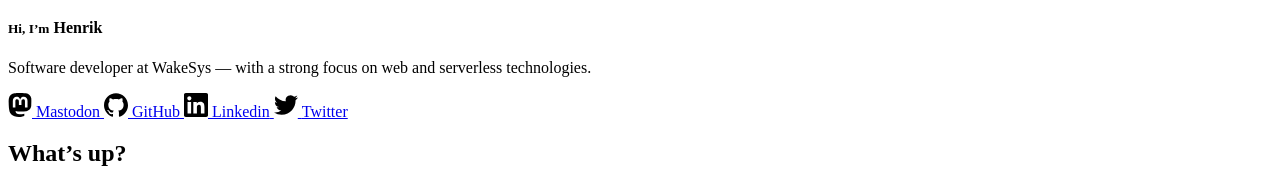
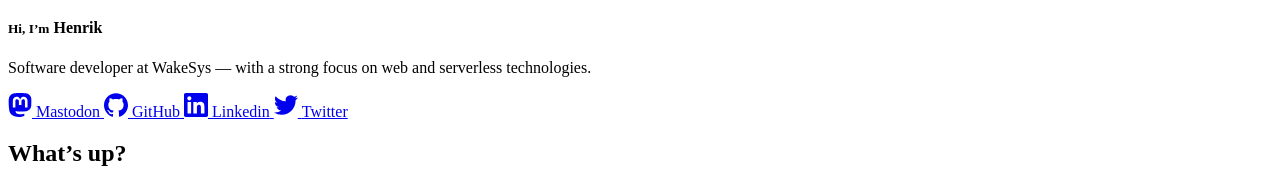
Before and after one commit to HenrikFricke/personal-website, an Eleventy site: page src/index.njk in a window 1280 px wide. Shown: the part 1382-1566 px from the top of the page. Built offline with nearby package versions, Linux system fonts and the light colour scheme; Eleventy itself is replaced by a stand-in of ours; files that its build step writes are made by us from their sources; what @mightyplow/eleventy-plugin-cache-buster, markdown-it-for-inline would draw is missing.

Commit message:
fix(icons): support dark mode

```diff
--- a/src/_includes/icons/github.njk
+++ b/src/_includes/icons/github.njk
@@ -1,4 +1,12 @@
 <svg role="img" width="24" height="24" viewBox="0 0 24 24" xmlns="http://www.w3.org/2000/svg">
   <path
-    d="M12 .297c-6.63 0-12 5.373-12 12 0 5.303 3.438 9.8 8.205 11.385.6.113.82-.258.82-.577 0-.285-.01-1.04-.015-2.04-3.338.724-4.042-1.61-4.042-1.61C4.422 18.07 3.633 17.7 3.633 17.7c-1.087-.744.084-.729.084-.729 1.205.084 1.838 1.236 1.838 1.236 1.07 1.835 2.809 1.305 3.495.998.108-.776.417-1.305.76-1.605-2.665-.3-5.466-1.332-5.466-5.93 0-1.31.465-2.38 1.235-3.22-.135-.303-.54-1.523.105-3.176 0 0 1.005-.322 3.3 1.23.96-.267 1.98-.399 3-.405 1.02.006 2.04.138 3 .405 2.28-1.552 3.285-1.23 3.285-1.23.645 1.653.24 2.873.12 3.176.765.84 1.23 1.91 1.23 3.22 0 4.61-2.805 5.625-5.475 5.92.42.36.81 1.096.81 2.22 0 1.606-.015 2.896-.015 3.286 0 .315.21.69.825.57C20.565 22.092 24 17.592 24 12.297c0-6.627-5.373-12-12-12" />
+    d="M12 .297c-6.63 0-12 5.373-12 12 0 5.303 3.438 9.8 8.205 11.385.6.113.82-.258.82-.577
+      0-.285-.01-1.04-.015-2.04-3.338.724-4.042-1.61-4.042-1.61C4.422 18.07 3.633 17.7 3.633 17.7c-1.087-.744.084-.729.084-.729
+      1.205.084 1.838 1.236 1.838 1.236 1.07 1.835 2.809 1.305
+      3.495.998.108-.776.417-1.305.76-1.605-2.665-.3-5.466-1.332-5.466-5.93 0-1.31.465-2.38
+      1.235-3.22-.135-.303-.54-1.523.105-3.176 0 0 1.005-.322 3.3 1.23.96-.267 1.98-.399 3-.405 1.02.006 2.04.138 3 .405
+      2.28-1.552 3.285-1.23 3.285-1.23.645 1.653.24 2.873.12 3.176.765.84 1.23 1.91 1.23 3.22 0 4.61-2.805 5.625-5.475
+      5.92.42.36.81 1.096.81 2.22 0 1.606-.015 2.896-.015 3.286 0 .315.21.69.825.57C20.565 22.092 24 17.592 24
+      12.297c0-6.627-5.373-12-12-12"
+    fill="currentColor"/>
 </svg>
--- a/src/_includes/icons/linkedin.njk
+++ b/src/_includes/icons/linkedin.njk
@@ -1,4 +1,9 @@
 <svg role="img" width="24" height="24" viewBox="0 0 24 24" xmlns="http://www.w3.org/2000/svg">
   <path
-    d="M20.447 20.452h-3.554v-5.569c0-1.328-.027-3.037-1.852-3.037-1.853 0-2.136 1.445-2.136 2.939v5.667H9.351V9h3.414v1.561h.046c.477-.9 1.637-1.85 3.37-1.85 3.601 0 4.267 2.37 4.267 5.455v6.286zM5.337 7.433c-1.144 0-2.063-.926-2.063-2.065 0-1.138.92-2.063 2.063-2.063 1.14 0 2.064.925 2.064 2.063 0 1.139-.925 2.065-2.064 2.065zm1.782 13.019H3.555V9h3.564v11.452zM22.225 0H1.771C.792 0 0 .774 0 1.729v20.542C0 23.227.792 24 1.771 24h20.451C23.2 24 24 23.227 24 22.271V1.729C24 .774 23.2 0 22.222 0h.003z" />
+    d="M20.447 20.452h-3.554v-5.569c0-1.328-.027-3.037-1.852-3.037-1.853 0-2.136 1.445-2.136
+      2.939v5.667H9.351V9h3.414v1.561h.046c.477-.9 1.637-1.85 3.37-1.85 3.601 0 4.267 2.37 4.267 5.455v6.286zM5.337
+      7.433c-1.144 0-2.063-.926-2.063-2.065 0-1.138.92-2.063 2.063-2.063 1.14 0 2.064.925 2.064 2.063 0 1.139-.925 2.065-2.064
+      2.065zm1.782 13.019H3.555V9h3.564v11.452zM22.225 0H1.771C.792 0 0 .774 0 1.729v20.542C0 23.227.792 24 1.771
+      24h20.451C23.2 24 24 23.227 24 22.271V1.729C24 .774 23.2 0 22.222 0h.003z"
+    fill="currentColor"/>
 </svg>
--- a/src/_includes/icons/mastodon.njk
+++ b/src/_includes/icons/mastodon.njk
@@ -1,4 +1,15 @@
 <svg role="img" width="24" height="24" viewBox="0 0 24 24" xmlns="http://www.w3.org/2000/svg">
   <path
-    d="M23.268 5.313c-.35-2.578-2.617-4.61-5.304-5.004C17.51.242 15.792 0 11.813 0h-.03c-3.98 0-4.835.242-5.288.309C3.882.692 1.496 2.518.917 5.127.64 6.412.61 7.837.661 9.143c.074 1.874.088 3.745.26 5.611.118 1.24.325 2.47.62 3.68.55 2.237 2.777 4.098 4.96 4.857 2.336.792 4.849.923 7.256.38.265-.061.527-.132.786-.213.585-.184 1.27-.39 1.774-.753a.057.057 0 0 0 .023-.043v-1.809a.052.052 0 0 0-.02-.041.053.053 0 0 0-.046-.01 20.282 20.282 0 0 1-4.709.545c-2.73 0-3.463-1.284-3.674-1.818a5.593 5.593 0 0 1-.319-1.433.053.053 0 0 1 .066-.054c1.517.363 3.072.546 4.632.546.376 0 .75 0 1.125-.01 1.57-.044 3.224-.124 4.768-.422.038-.008.077-.015.11-.024 2.435-.464 4.753-1.92 4.989-5.604.008-.145.03-1.52.03-1.67.002-.512.167-3.63-.024-5.545zm-3.748 9.195h-2.561V8.29c0-1.309-.55-1.976-1.67-1.976-1.23 0-1.846.79-1.846 2.35v3.403h-2.546V8.663c0-1.56-.617-2.35-1.848-2.35-1.112 0-1.668.668-1.67 1.977v6.218H4.822V8.102c0-1.31.337-2.35 1.011-3.12.696-.77 1.608-1.164 2.74-1.164 1.311 0 2.302.5 2.962 1.498l.638 1.06.638-1.06c.66-.999 1.65-1.498 2.96-1.498 1.13 0 2.043.395 2.74 1.164.675.77 1.012 1.81 1.012 3.12z" />
+    d="M23.268 5.313c-.35-2.578-2.617-4.61-5.304-5.004C17.51.242 15.792 0 11.813 0h-.03c-3.98 0-4.835.242-5.288.309C3.882.692
+      1.496 2.518.917 5.127.64 6.412.61 7.837.661 9.143c.074 1.874.088 3.745.26 5.611.118 1.24.325 2.47.62 3.68.55 2.237 2.777
+      4.098 4.96 4.857 2.336.792 4.849.923 7.256.38.265-.061.527-.132.786-.213.585-.184 1.27-.39 1.774-.753a.057.057 0 0 0
+      .023-.043v-1.809a.052.052 0 0 0-.02-.041.053.053 0 0 0-.046-.01 20.282 20.282 0 0 1-4.709.545c-2.73
+      0-3.463-1.284-3.674-1.818a5.593 5.593 0 0 1-.319-1.433.053.053 0 0 1 .066-.054c1.517.363 3.072.546 4.632.546.376 0 .75 0
+      1.125-.01 1.57-.044 3.224-.124 4.768-.422.038-.008.077-.015.11-.024 2.435-.464 4.753-1.92
+      4.989-5.604.008-.145.03-1.52.03-1.67.002-.512.167-3.63-.024-5.545zm-3.748
+      9.195h-2.561V8.29c0-1.309-.55-1.976-1.67-1.976-1.23 0-1.846.79-1.846
+      2.35v3.403h-2.546V8.663c0-1.56-.617-2.35-1.848-2.35-1.112 0-1.668.668-1.67 1.977v6.218H4.822V8.102c0-1.31.337-2.35
+      1.011-3.12.696-.77 1.608-1.164 2.74-1.164 1.311 0 2.302.5 2.962 1.498l.638 1.06.638-1.06c.66-.999 1.65-1.498 2.96-1.498
+      1.13 0 2.043.395 2.74 1.164.675.77 1.012 1.81 1.012 3.12z"
+    fill="currentColor"/>
 </svg>
--- a/src/_includes/icons/twitter.njk
+++ b/src/_includes/icons/twitter.njk
@@ -1,4 +1,9 @@
 <svg role="img" width="24" height="24" viewBox="0 0 24 24" xmlns="http://www.w3.org/2000/svg">
   <path
-    d="M23.953 4.57a10 10 0 01-2.825.775 4.958 4.958 0 002.163-2.723c-.951.555-2.005.959-3.127 1.184a4.92 4.92 0 00-8.384 4.482C7.69 8.095 4.067 6.13 1.64 3.162a4.822 4.822 0 00-.666 2.475c0 1.71.87 3.213 2.188 4.096a4.904 4.904 0 01-2.228-.616v.06a4.923 4.923 0 003.946 4.827 4.996 4.996 0 01-2.212.085 4.936 4.936 0 004.604 3.417 9.867 9.867 0 01-6.102 2.105c-.39 0-.779-.023-1.17-.067a13.995 13.995 0 007.557 2.209c9.053 0 13.998-7.496 13.998-13.985 0-.21 0-.42-.015-.63A9.935 9.935 0 0024 4.59z" />
+    d="M23.953 4.57a10 10 0 01-2.825.775 4.958 4.958 0 002.163-2.723c-.951.555-2.005.959-3.127 1.184a4.92 4.92 0 00-8.384
+      4.482C7.69 8.095 4.067 6.13 1.64 3.162a4.822 4.822 0 00-.666 2.475c0 1.71.87 3.213 2.188 4.096a4.904 4.904 0
+      01-2.228-.616v.06a4.923 4.923 0 003.946 4.827 4.996 4.996 0 01-2.212.085 4.936 4.936 0 004.604 3.417 9.867 9.867 0
+      01-6.102 2.105c-.39 0-.779-.023-1.17-.067a13.995 13.995 0 007.557 2.209c9.053 0 13.998-7.496 13.998-13.985 0-.21
+      0-.42-.015-.63A9.935 9.935 0 0024 4.59z"
+    fill="currentColor"/>
 </svg>
```
